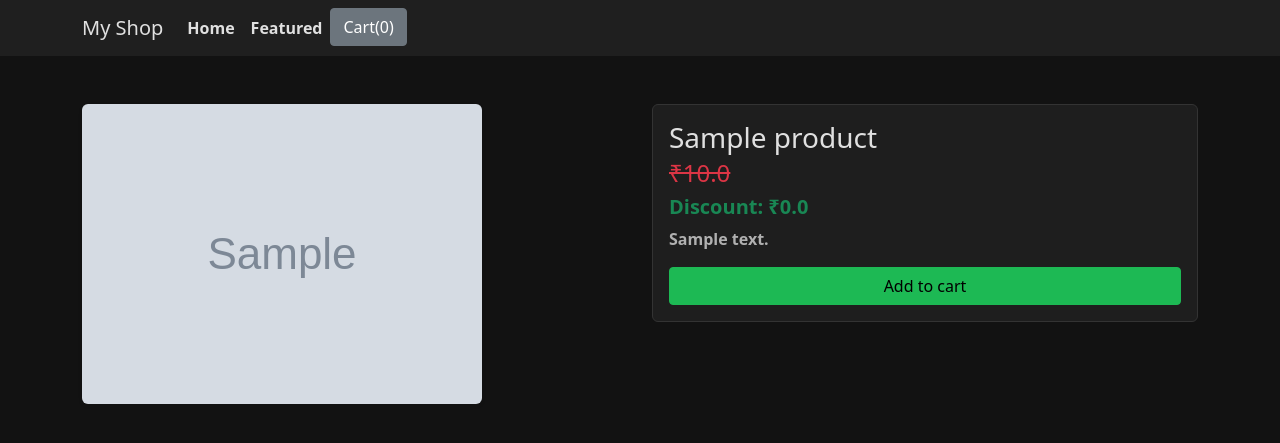
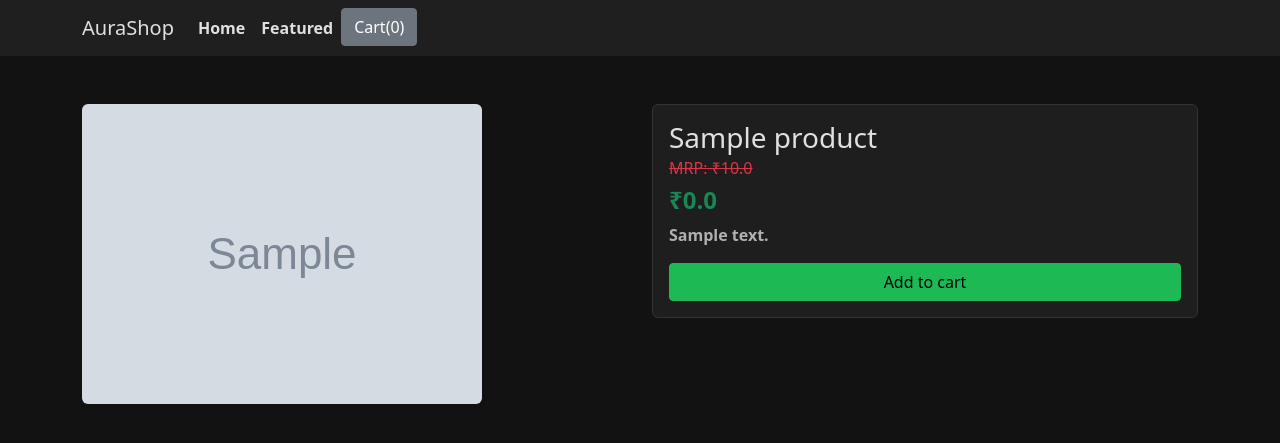
Before and after one commit to AtharvaDeokar21/Ecom, a Django app: page /1/ in a window 1280 px wide. Shown: the top 443 px of the page. Run offline with Django 5.2, Linux system fonts and the light colour scheme; tables that the repository leaves empty hold one stand-in row (values such as "Sample post"); grey boxes marked "Sample" are stand-in pictures; some libraries are stand-ins or nearby versions.

Commit message:
Final commit, solved the cart bug

```diff
--- a/ecomsite/urls.py
+++ b/ecomsite/urls.py
@@ -24,4 +24,5 @@ urlpatterns = [
     path('features/', views.features_view, name='features'),
     path('<int:id>/', views.detail, name='detail'),
     path('checkout/', views.checkout, name="checkout"),
+    path('thankyou/', views.thankyou, name='thankyou')
 ]
--- a/shop/models.py
+++ b/shop/models.py
@@ -21,3 +21,6 @@ class Order(models.Model):
     city = models.CharField(max_length=200)
     zipcode = models.CharField(max_length=200)
     total = models.CharField(max_length=200)
+
+    def __str__(self):
+        return self.name
--- a/shop/templates/shop/base.html
+++ b/shop/templates/shop/base.html
@@ -10,23 +10,23 @@
     <script src="https://cdn.jsdelivr.net/npm/bootstrap@4.0.0/dist/js/bootstrap.min.js" integrity="sha384-JZR6Spejh4U02d8jOt6vLEHfe/JQGiRRSQQxSfFWpi1MquVdAyjUar5+76PVCmYl" crossorigin="anonymous"></script>
     <link rel="stylesheet" href="{% static 'shop/style.css' %}">
     <script src="{% static 'shop/cart.js' %}"></script>
-    <title>{% block title %}My Shop{% endblock %}</title>
+    <title>{% block title %}AuraShop{% endblock %}</title>
 </head>
 <body data-spy="scroll" data-target="#categories-section" data-offset="50">
     <!-- Navbar -->
     <nav class="navbar navbar-expand-lg navbar-light bg-light mb-4">
         <div class="container">
-            <a class="navbar-brand" href="">My Shop</a>
+            <a class="navbar-brand" href="">AuraShop</a>
             <button class="navbar-toggler" type="button" data-toggle="collapse" data-target="#navbarNav" aria-controls="navbarNav" aria-expanded="false" aria-label="Toggle navigation">
                 <span class="navbar-toggler-icon"></span>
             </button>
             <div class="collapse navbar-collapse" id="navbarNav">
                 <ul class="navbar-nav">
                     <li class="nav-item active">
-                        <a class="nav-link" href="/ ">Home</a>
+                        <a class="nav-link" href="{% url 'index' %}">Home</a>
                     </li>
                     <li class="nav-item">
-                        <a class="nav-link" href="/features">Featured</a>
+                        <a class="nav-link" href="{% url 'features' %}">Featured</a>
                     </li>
                     <li class="nav-item">
                         <button id="cart" data-html="true" type="button" class="btn btn-secondary" data-container="body" data-toggle="popover" data-placement="bottom" data-content="Vivamus sagittis lacus vel augue laoreet rutrum faucibus.">
--- a/shop/templates/shop/detail.html
+++ b/shop/templates/shop/detail.html
@@ -15,13 +15,13 @@
             <div class="card">
                 <div class="card-body">
                     <h3 class="card-title" id="nm{{ product_object.id }}">{{ product_object.title }}</h3>
-                    <h4 class="card-subtitle mb-2 text-decoration-line-through text-danger" id="mrp{{ product_object.id }}">₹{{ product_object.price }}</h4>
+                    <h6 class="card-subtitle mb-2 text-decoration-line-through text-danger" id="mrp{{ product_object.id }}">MRP: ₹{{ product_object.price }}</h6>
 
-                    <h5 class="card-text text-success" id="price{{ product_object.id }}">Discount: ₹{{ product_object.discount_price }}</h5>
+                    <h4 class="card-text text-success" id="price{{ product_object.id }}">₹{{ product_object.discount_price }}</h4>
 
                     <p class="card-text">{{ product_object.description }}</p>
                     <div class="d-grid gap-2 mt-3">
-                        <button id="{{ product_object.id }}" class="btn btn-warning atc">Add to cart</button>
+                        <button id="{{ product_object.id }}" class="btn btn-warning atc1">Add to cart</button>
                     </div>
                 </div>
             </div>
@@ -33,11 +33,11 @@
 {% block script %}
 <script type="text/javascript">
     $(document).ready(function() {
-        $('.atc').click(function() {
+        $('.atc1').click(function() {
             var item_id = this.id.toString();
 
-            let price = parseFloat(document.getElementById("price" + item_id).innerHTML.replace('Discount: ₹', ''));
-            let mrp = parseFloat(document.getElementById("mrp" + item_id).innerHTML.replace('₹', ''));
+            let price = parseFloat(document.getElementById("price" + item_id).innerHTML.replace('₹', ''));
+            let mrp = parseFloat(document.getElementById("mrp" + item_id).innerHTML.replace('MRP: ₹', ''));
             let name = document.getElementById("nm" + item_id).innerHTML;
 
             // Ensure price and mrp are valid numbers
@@ -47,9 +47,11 @@
             if (cart[item_id] != undefined) {
                 // Update existing item
                 cart[item_id][1] += 1; // Increase quantity
+                console.log(cart);
             } else {
                 // Add new item
                 cart[item_id] = [name, 1, price, mrp];
+                console.log(cart)
             }
 
             localStorage.setItem('cart', JSON.stringify(cart));
--- a/shop/templates/shop/features.html
+++ b/shop/templates/shop/features.html
@@ -32,7 +32,7 @@
                         {% endif %}
                         <p class="card-text">{{ product.description }}</p>
                         <div class="d-grid gap-2">
-                            <button id="{{ product.id }}" class="btn btn-warning atc">Add to cart</button>
+                            <button id="{{ product.id }}" class="btn btn-warning atc1">Add to cart</button>
                             <a href="{% url 'detail' product.id %}" class="btn btn-warning">View</a>
                         </div>
                     </div>
@@ -49,7 +49,7 @@
 <script type="text/javascript">
     $(document).ready(function() {
         // Add to Cart functionality
-        $('.atc').click(function() {
+        $('.atc1').click(function() {
             var item_id = this.id.toString();
 
             let price = parseFloat(document.getElementById("price" + item_id).innerHTML.replace('Discount: ₹', ''));
@@ -70,7 +70,6 @@
 
             localStorage.setItem('cart', JSON.stringify(cart));
             console.log("Cart updated:", cart); // Debugging: Check the cart content
-            alert('Item added to cart');
             updateCartCount();
             displayCart();
         });
--- a/shop/views.py
+++ b/shop/views.py
@@ -1,4 +1,4 @@
-from django.shortcuts import render
+from django.shortcuts import render, redirect
 from .models import Product, Order
 from django.core.paginator import Paginator
 # Create your views here.
@@ -19,7 +19,7 @@ def index(request):
     return render(request, 'shop/index.html', {'product_objects':product_objects})
 
 def features_view(request):
-    categories = ['Electronics', 'Fashion', 'Beauty', 'Books', 'Home Appliances']
+    categories = ['Electronics', 'Fashion', 'Beauty', 'Books', 'Home Appliances', 'Footwear', 'Watches', 'Kitchen Appliances']
     products_by_category = {category: Product.objects.filter(category=category) for category in categories}
 
     context = {
@@ -46,5 +46,9 @@ def checkout(request):
 
         order = Order(items=items, name=name, email=email, address=address, city=city, state=state, zipcode=zipcode, total=total)
         order.save()
+        return redirect('thankyou')
 
     return render(request, 'shop/checkout.html')
+
+def thankyou(request):
+    return  render(request, 'shop/thankyou.html')
```
Also changed, not shown: shop/templates/shop/checkout.html (+6 -6 lines), shop/templates/shop/thankyou.html (added, +12 -0 lines).
